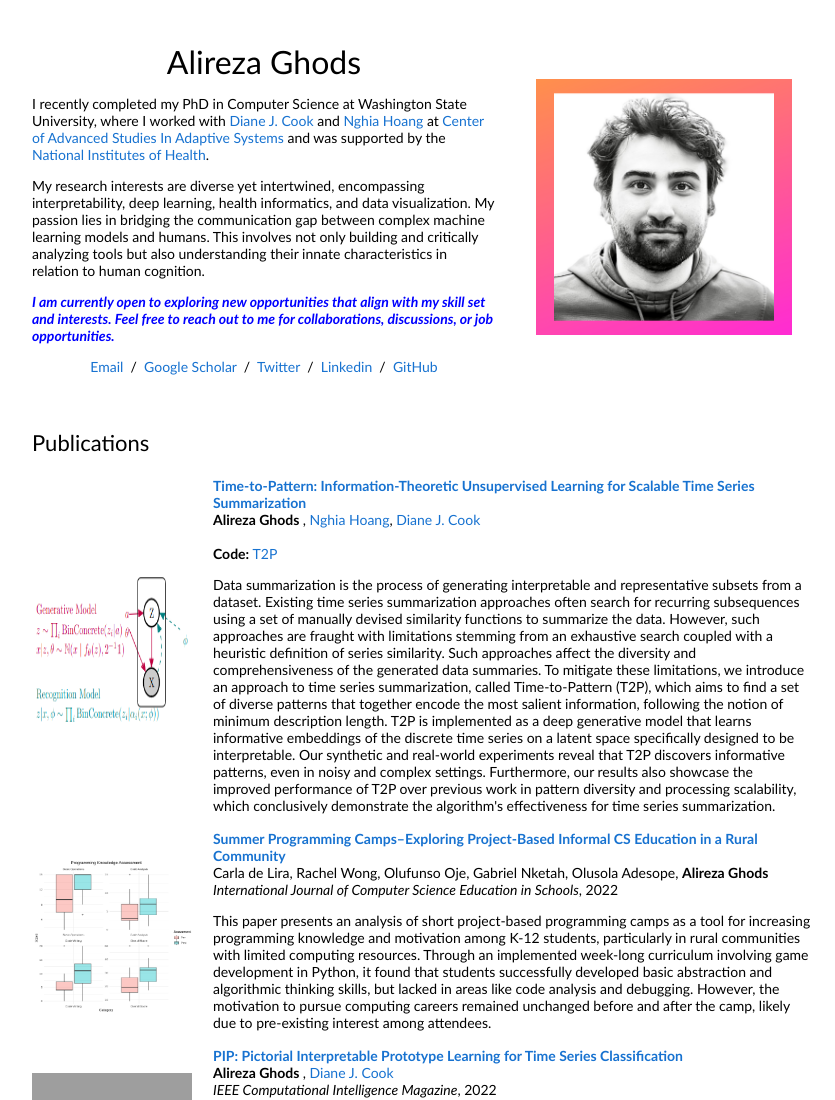
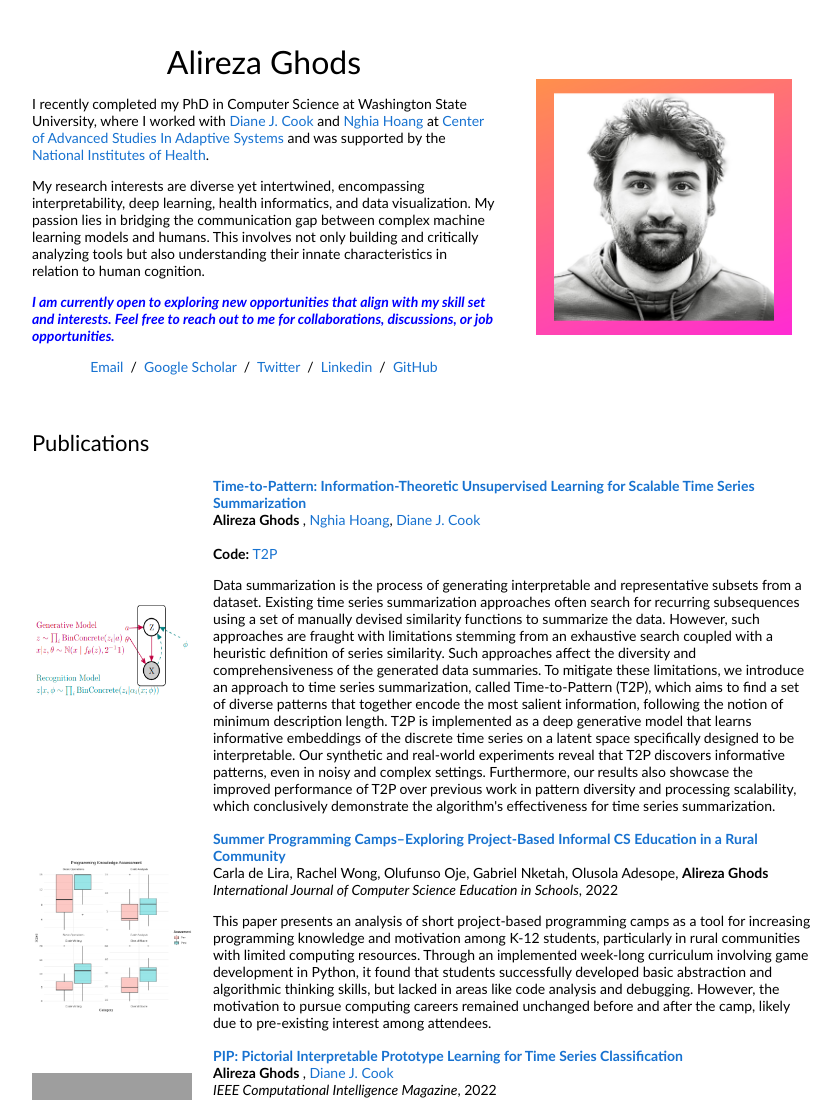
Before and after one commit to alirezaghods/alirezaghods.github.io, a plain HTML site: page index.html in a window 1280 px wide. Shown: the top 1100 px of the page, without its empty margins (228-1063 px from the left). Drawn offline with Linux system fonts and the light colour scheme; grey boxes are pictures that could not be loaded.

Commit message:
Update index.html

```diff
--- a/index.html
+++ b/index.html
@@ -63,7 +63,7 @@
           <!-- publication -->
           <tr>
             <td style="padding:20px;width:25%;vertical-align:middle">
-              <img src="images/t2p.png" alt="clean-usnob" width="160" height="160">
+              <img src="images/t2p.png" alt="clean-usnob" width="160" height="100">
             </td>
             <td width="75%" valign="middle">
               <a href="https://arxiv.org/pdf/2308.13722.pdf">
```
